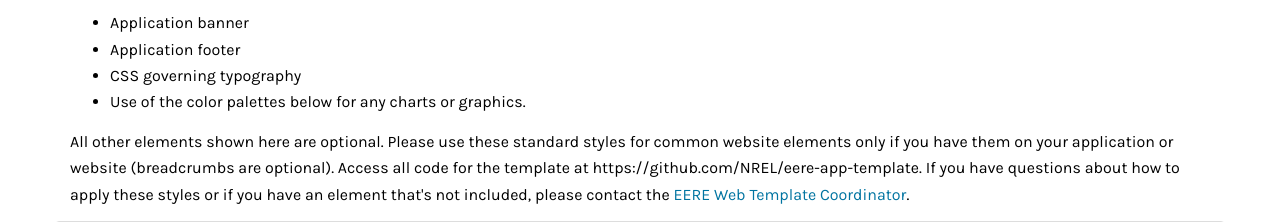
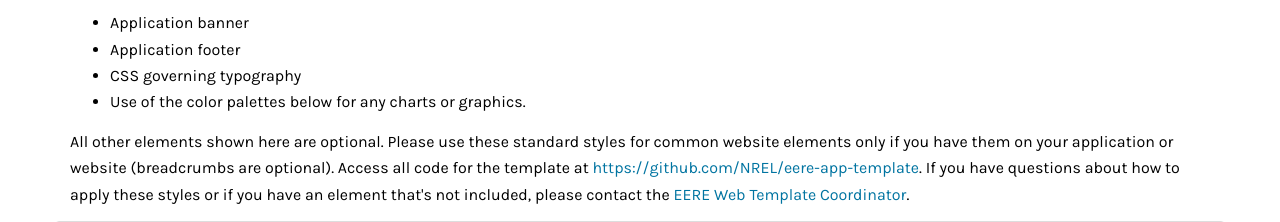
Before and after one commit to NREL/eere-app-template, a plain HTML site: page index.html in a window 1280 px wide. Shown: the part 264-486 px from the top of the page. Drawn offline with nearby package versions, Linux system fonts and the light colour scheme.

Commit message:
content update

```diff
--- a/index.html
+++ b/index.html
@@ -98,7 +98,7 @@
             <li>Use of the color palettes below for any charts or graphics.</li>
         </ul>
 
-        <p>All other elements shown here are optional. Please use these standard styles for common website elements only if you have them on your application or website (breadcrumbs are optional). Access all code for the template at https://github.com/NREL/eere-app-template. If you have questions about how to apply these styles or if you have an element that's not included, please contact the <a href="mailto:Adrienne.Elmore@nrel.gov">EERE Web Template Coordinator</a>.</p>
+        <p>All other elements shown here are optional. Please use these standard styles for common website elements only if you have them on your application or website (breadcrumbs are optional). Access all code for the template at <a href="https://github.com/NREL/eere-app-template">https://github.com/NREL/eere-app-template</a>. If you have questions about how to apply these styles or if you have an element that's not included, please contact the <a href="mailto:Adrienne.Elmore@nrel.gov">EERE Web Template Coordinator</a>.</p>
 
 
 </div></div>
```
